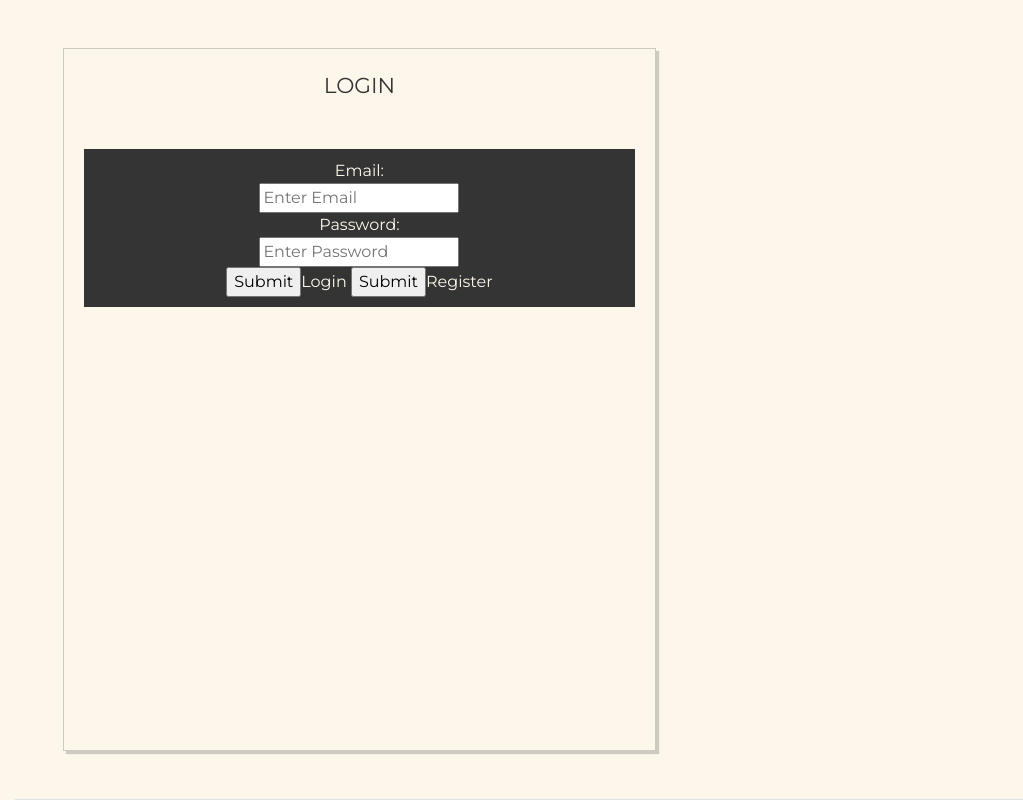
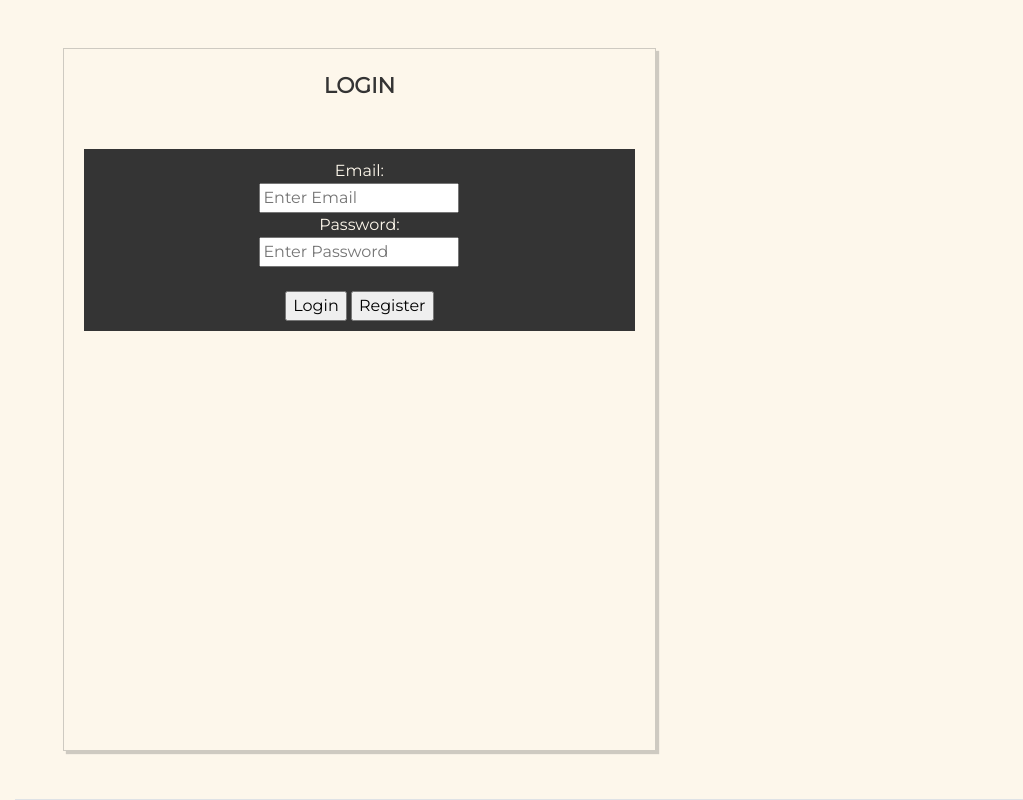
Before and after one commit to jacquej96/truhack, a PHP site: page /login.php in a window 1280 px wide. Shown: the whole page, without its empty margins (257-1280 px from the left). Run offline with PHP 8.4, Linux system fonts and the light colour scheme.

Commit message:
Update login.php

```diff
--- a/login.php
+++ b/login.php
@@ -6,7 +6,7 @@
 
     <meta charset="utf-8">
     <meta name="viewport" content="width=device-width, initial-scale=1, shrink-to-fit=no">
-    <title> Login </title>
+    <title>  Login  </title>
 
     <!-- Bootstrap core CSS -->
     <link href="https://fonts.googleapis.com/css?family=Montserrat" rel="stylesheet">
@@ -21,14 +21,14 @@
 
       <section class="tinder-section p-1 p-lg-5 d-flex d-column" style="width: 100%;">
           <div class="tablehold" id="table">
-             <div class="subheading mb-5">Login</div>
+          <div class="subheading mb-5">  <strong> Login</strong></div>
                  <form action="usercheck.php" method="post">
                     Email:<br/>
                     <input type="email" placeholder="Enter Email" name="email" required/><br/>
                     Password:<br/>
-                    <input type="password" placeholder="Enter Password" name="password" required/> <br/>
-                                    <input type = "submit" class = "login-register" >Login</button>
-                <input type = "submit" class = "login-register" >Register</button>
+                    <input type="password" placeholder="Enter Password" name="password" required/> <br/> <br/>
+                                    <input type = "submit" class = "login-register" value = 'Login'></button>
+                <input type = "submit" class = "inputbutton" value = 'Register'></button>
                 </form>
 
           </div>
```
